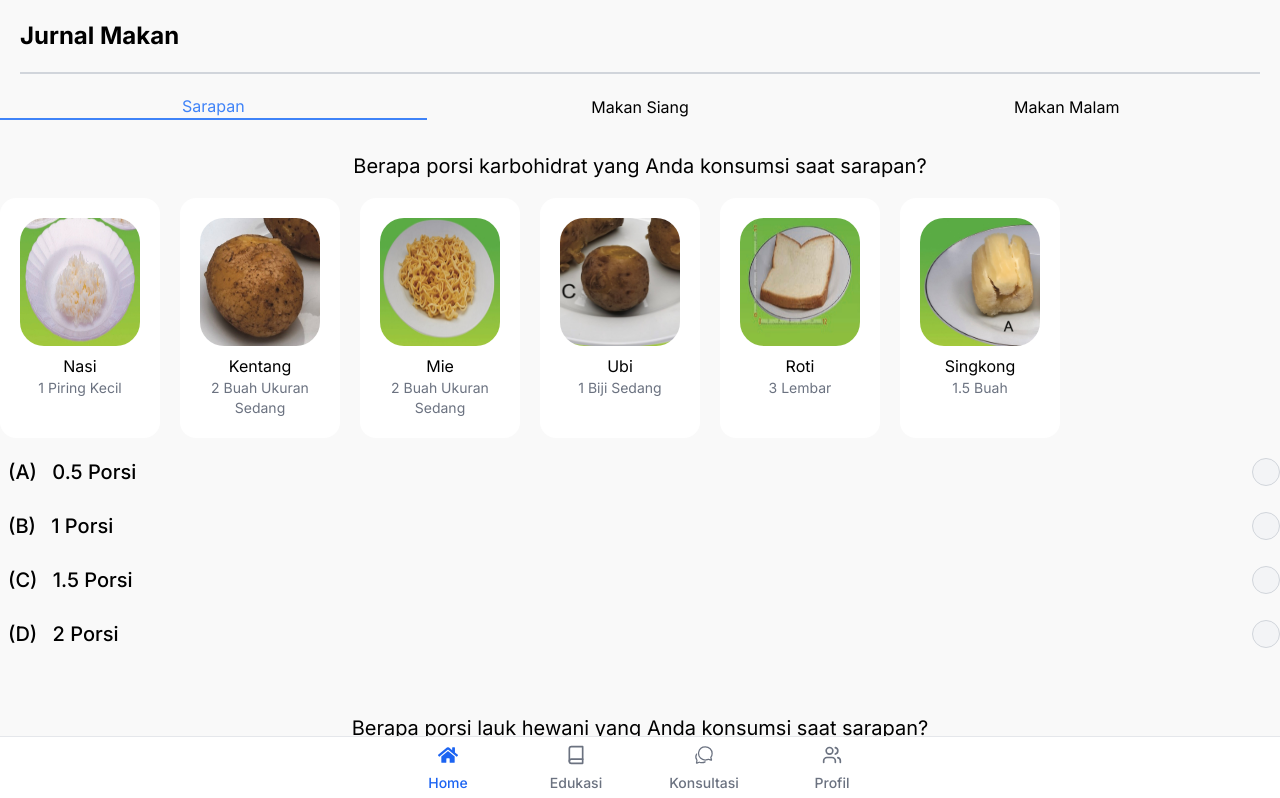
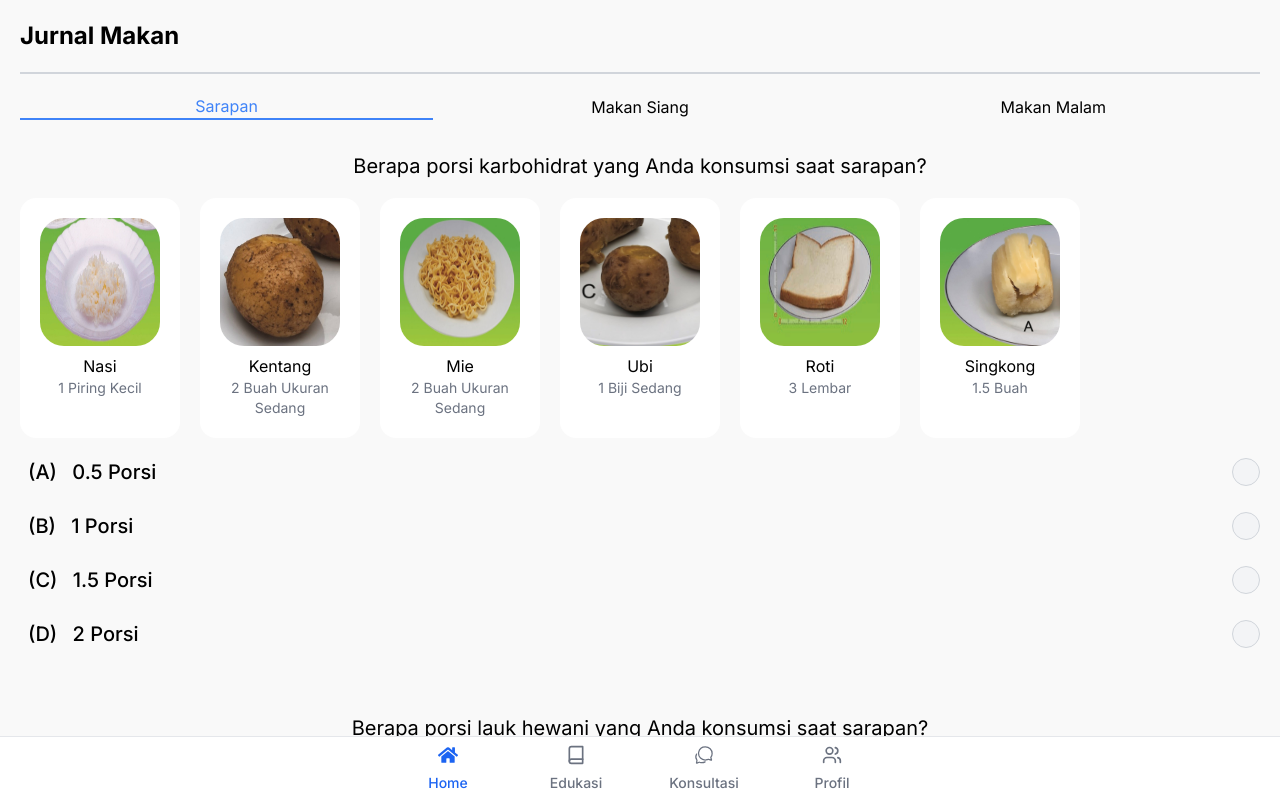
Before and after one commit to FajarSant/anecma, a Next.js app: page /istri/dashboard/jurnal-makan in a window 1280 px wide. Shown: the top 798 px of the page. Built offline with nearby package versions, Linux system fonts and the light colour scheme.

Commit message:
first commit

```diff
--- a/src/app/istri/(app)/dashboard/jurnal-makan/page.tsx
+++ b/src/app/istri/(app)/dashboard/jurnal-makan/page.tsx
@@ -197,7 +197,7 @@
       </div>
 
       <hr className="mx-5 mb-5 h-0.5 border-t-0 bg-gray-300" />
-      <div className="tabs flex justify-between">
+      <div className="tabs flex  mx-5 justify-between">
         {mealOptions.map((tab) => (
           <button
             key={tab.name}
@@ -210,7 +210,7 @@
           </button>
         ))}
       </div>
-      <div className="mt-8">
+      <div className="mt-8 mx-5">
         <MealTabContent tab={selectedTab} />
       </div>
     </div>
--- a/src/app/istri/(app)/profil/page.tsx
+++ b/src/app/istri/(app)/profil/page.tsx
@@ -105,7 +105,7 @@
             />
             <label
               htmlFor="name"
-              className="absolute text-sm text-gray-500 duration-300 transform -translate-y-4 scale-75 top-2 z-10 origin-[0] bg-white px-2 peer-focus:px-2 peer-focus:text-blue-600 peer-placeholder-shown:scale-100 peer-placeholder-shown:-translate-y-1/2 peer-placeholder-shown:top-1/2 peer-focus:top-2 peer-focus:scale-75 peer-focus:-translate-y-4 rtl:peer-focus:translate-x-1/4 rtl:peer-focus:left-auto start-1"
+              className="absolute text-sm text-gray-500 duration-300 transform -translate-y-4 scale-75 top-2 z-10 origin-[0] px-2 peer-focus:px-2 peer-focus:text-blue-600 peer-placeholder-shown:scale-100 peer-placeholder-shown:-translate-y-1/2 peer-placeholder-shown:top-1/2 peer-focus:top-2 peer-focus:scale-75 peer-focus:-translate-y-4 rtl:peer-focus:translate-x-1/4 rtl:peer-focus:left-auto start-1"
             >
               Nama
             </label>
@@ -122,7 +122,7 @@
             />
             <label
               htmlFor="usia"
-              className="absolute text-sm text-gray-500 duration-300 transform -translate-y-4 scale-75 top-2 z-10 origin-[0] bg-white px-2 peer-focus:px-2 peer-focus:text-blue-600 peer-placeholder-shown:scale-100 peer-placeholder-shown:-translate-y-1/2 peer-placeholder-shown:top-1/2 peer-focus:top-2 peer-focus:scale-75 peer-focus:-translate-y-4 rtl:peer-focus:translate-x-1/4 rtl:peer-focus:left-auto start-1"
+              className="absolute text-sm text-gray-500 duration-300 transform -translate-y-4 scale-75 top-2 z-10 origin-[0] px-2 peer-focus:px-2 peer-focus:text-blue-600 peer-placeholder-shown:scale-100 peer-placeholder-shown:-translate-y-1/2 peer-placeholder-shown:top-1/2 peer-focus:top-2 peer-focus:scale-75 peer-focus:-translate-y-4 rtl:peer-focus:translate-x-1/4 rtl:peer-focus:left-auto start-1"
             >
               Usia
             </label>
@@ -139,7 +139,7 @@
             />
             <label
               htmlFor="no_hp"
-              className="absolute text-sm text-gray-500 duration-300 transform -translate-y-4 scale-75 top-2 z-10 origin-[0] bg-white px-2 peer-focus:px-2 peer-focus:text-blue-600 peer-placeholder-shown:scale-100 peer-placeholder-shown:-translate-y-1/2 peer-placeholder-shown:top-1/2 peer-focus:top-2 peer-focus:scale-75 peer-focus:-translate-y-4 rtl:peer-focus:translate-x-1/4 rtl:peer-focus:left-auto start-1"
+              className="absolute text-sm text-gray-500 duration-300 transform -translate-y-4 scale-75 top-2 z-10 origin-[0] px-2 peer-focus:px-2 peer-focus:text-blue-600 peer-placeholder-shown:scale-100 peer-placeholder-shown:-translate-y-1/2 peer-placeholder-shown:top-1/2 peer-focus:top-2 peer-focus:scale-75 peer-focus:-translate-y-4 rtl:peer-focus:translate-x-1/4 rtl:peer-focus:left-auto start-1"
             >
               No HP
             </label>
```
